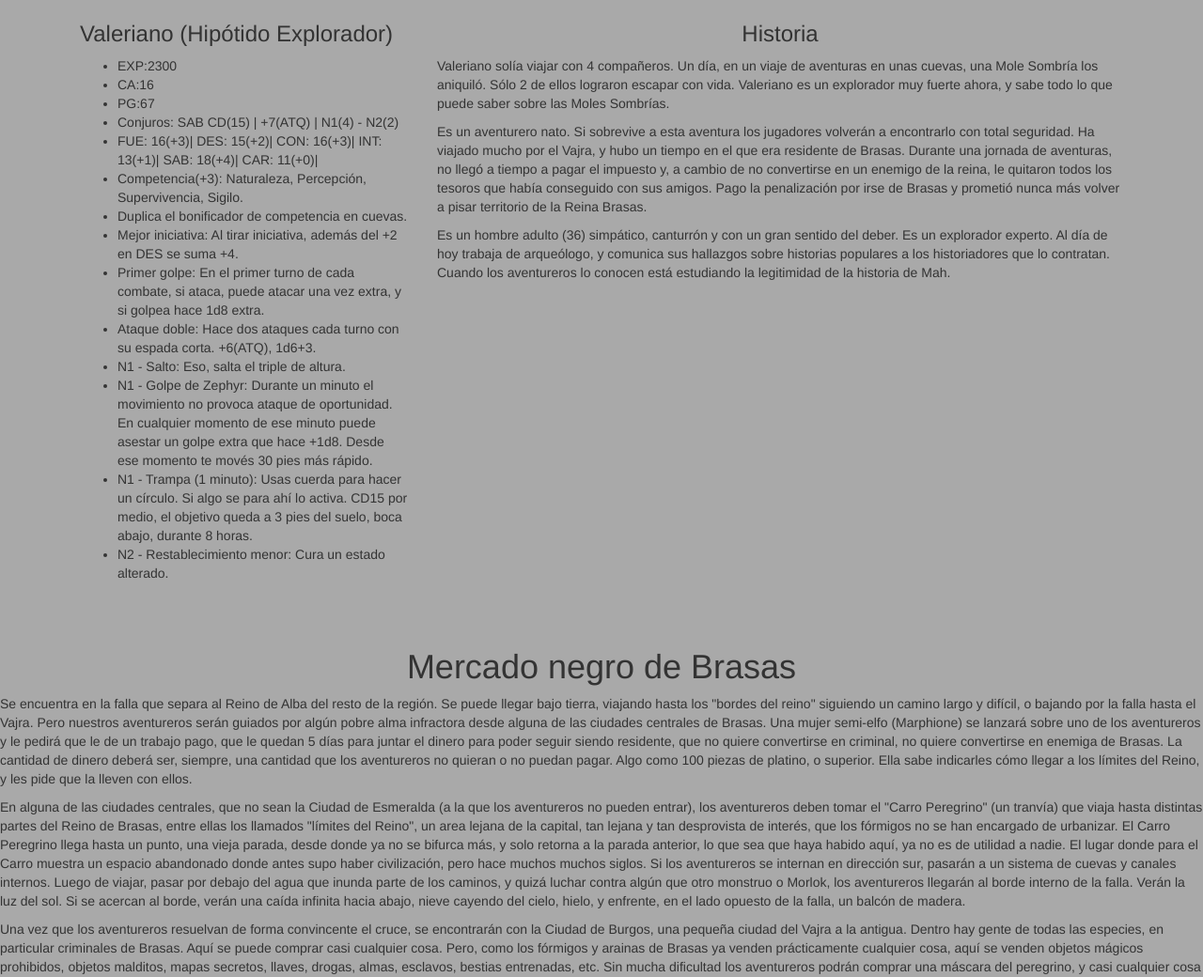
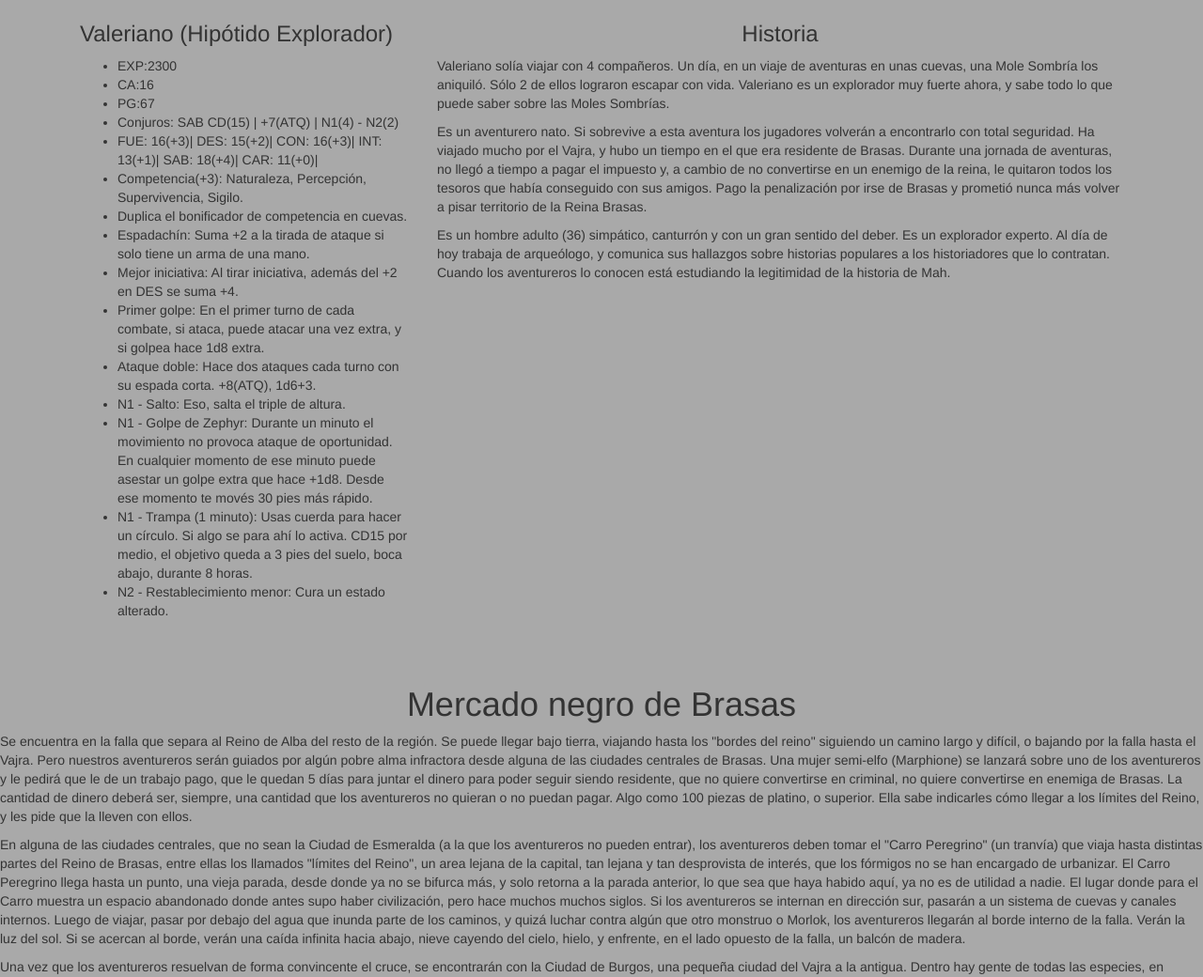
Before and after one commit to dantezunino/dadosparalaparty, a plain HTML site: page en-busca-de-las-mascaras.html in a window 1280 px wide. Shown: the part 1817-2857 px from the top of the page at 94% size. Drawn offline with nearby package versions, Linux system fonts and the light colour scheme.

Commit message:
ultimo mah cambio

```diff
--- a/en-busca-de-las-mascaras.html
+++ b/en-busca-de-las-mascaras.html
@@ -171,9 +171,10 @@
                 <li>FUE: 16(+3)| DES: 15(+2)| CON: 16(+3)| INT: 13(+1)| SAB: 18(+4)| CAR: 11(+0)|</li>
                 <li>Competencia(+3): Naturaleza, Percepción, Supervivencia, Sigilo.</li>
                 <li>Duplica el bonificador de competencia en cuevas.</li>
+                <li>Espadachín: Suma +2 a la tirada de ataque si solo tiene un arma de una mano.</li>
                 <li>Mejor iniciativa: Al tirar iniciativa, además del +2 en DES se suma +4.</li>
                 <li>Primer golpe: En el primer turno de cada combate, si ataca, puede atacar una vez extra, y si golpea hace 1d8 extra.</li>
-                <li>Ataque doble: Hace dos ataques cada turno con su espada corta. +6(ATQ), 1d6+3.</li>
+                <li>Ataque doble: Hace dos ataques cada turno con su espada corta. +8(ATQ), 1d6+3.</li>
                 <li>N1 - Salto: Eso, salta el triple de altura.</li>
                 <li>N1 - Golpe de Zephyr: Durante un minuto el movimiento no provoca ataque de oportunidad. En cualquier momento de ese minuto puede asestar un golpe extra que hace +1d8. Desde ese momento te movés 30 pies más rápido.</li>
                 <li>N1 - Trampa (1 minuto): Usas cuerda para hacer un círculo. Si algo se para ahí lo activa. CD15 por medio, el objetivo queda a 3 pies del suelo, boca abajo, durante 8 horas.</li>
```
